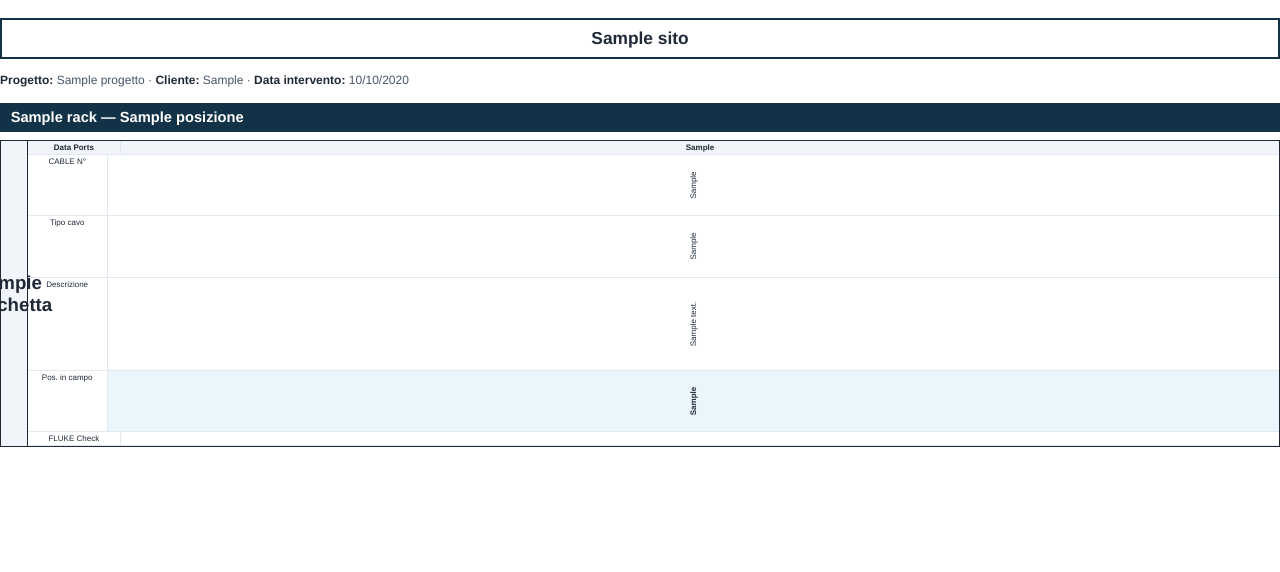
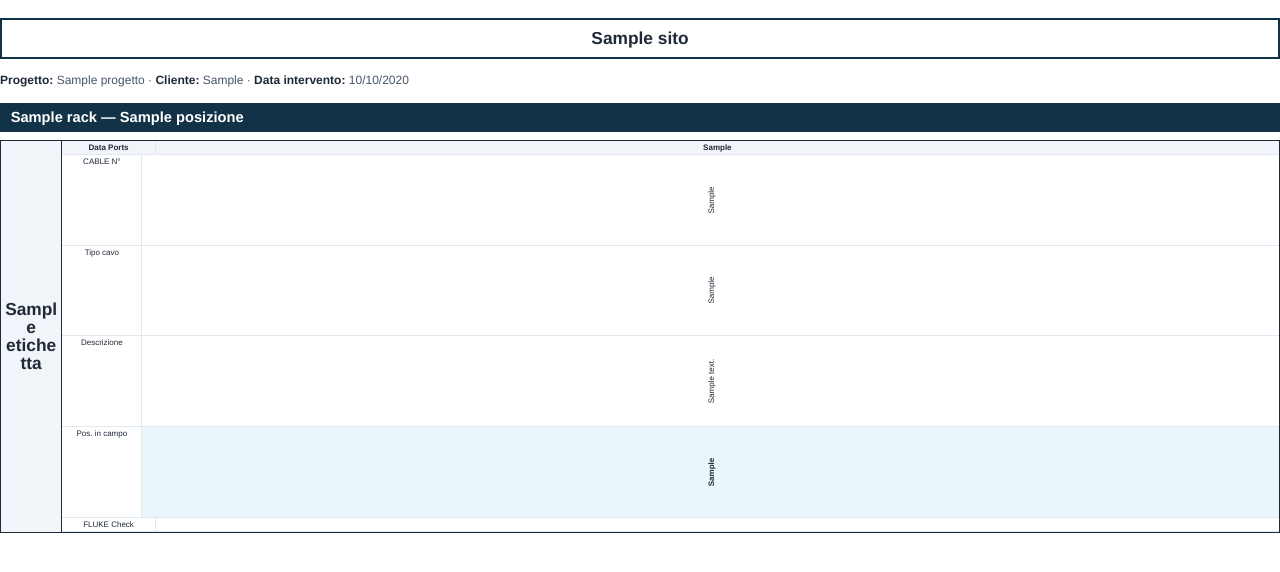
Before and after one commit to lomax73/FBORackReport, a Django app: template templates/cablaggio/report_pdf.html in a window 1280 px wide. Shown: the part 47-619 px from the top of the page. Run offline with Django 5.2, Linux system fonts and the light colour scheme; the template is opened without the code that fills it: most values are stand-ins (such as "Sample title", 1, 10 or a date in 2020).

Commit message:
Fix overflow testi verticali e etichetta pannello lunga nel PDF
Con dati reali i testi verticali lunghi (posizione in campo, descrizione)
venivano tagliati a metà parola perché la riga era troppo bassa; ora
hanno altezza uniforme di 68pt e troncano con ellissi invece di
sovrapporsi alle celle vicine. L'etichetta del pannello, se più lunga di
2 caratteri, usa un font più piccolo e va a capo dentro il riquadro
invece di traboccare sul margine della pagina.

Co-Authored-By: Claude Sonnet 5 <noreply@anthropic.com>

```diff
--- a/templates/cablaggio/report_pdf.html
+++ b/templates/cablaggio/report_pdf.html
@@ -55,10 +55,12 @@
 
     .panel { display: flex; margin-bottom: 8pt; border: 1px solid #1f2937; page-break-inside: avoid; }
     .panel-label {
-        width: 20pt; display: flex; align-items: center; justify-content: center;
-        font-size: 14pt; font-weight: bold; border-right: 1px solid #1f2937;
-        background: #f1f5f9;
+        width: auto; min-width: 18pt; max-width: 46pt; flex-shrink: 0;
+        display: flex; align-items: center; justify-content: center; text-align: center;
+        padding: 2pt 3pt; font-size: 13pt; font-weight: bold; border-right: 1px solid #1f2937;
+        background: #f1f5f9; overflow: hidden; word-break: break-word; line-height: 1.05;
     }
+    .panel-label.etichetta-lunga { font-size: 8pt; }
     .panel-grid { flex: 1; }
     .panel-row { display: flex; }
     .panel-row.head { background: #f1f5f9; font-weight: bold; }
@@ -67,22 +69,17 @@
         padding: 1.5pt 1pt; text-align: center; font-size: 6pt; overflow: hidden;
     }
     .cell:last-child { border-right: none; }
-    .cell-vert-row { height: 46pt; position: relative; }
+    .cell-vert-row { height: 68pt; position: relative; }
     .cell-vert {
         position: absolute; top: 50%; left: 50%;
-        white-space: nowrap;
-        transform: translate(-50%, -50%) rotate(-90deg);
-        font-size: 6pt;
-    }
-    .cell-desc-row { height: 70pt; position: relative; }
-    .cell-desc {
-        position: absolute; top: 50%; left: 50%;
-        white-space: nowrap;
+        width: 64pt;
+        white-space: nowrap; overflow: hidden; text-overflow: ellipsis;
+        text-align: center;
         transform: translate(-50%, -50%) rotate(-90deg);
         font-size: 6pt;
     }
     .cell-vuota { background: repeating-linear-gradient(45deg, #f8fafc, #f8fafc 4pt, #e2e8f0 4pt, #e2e8f0 5pt); }
-    .cell-zona { font-size: 6pt; font-weight: bold; background: #eaf6fc; }
+    .cell-zona { font-weight: bold; background: #eaf6fc; }
 
     .badge { display: inline-block; padding: 0.5pt 4pt; border-radius: 6pt; font-size: 6pt; font-weight: bold; color: #fff; }
     .badge-ok { background: #22c55e; }
@@ -116,7 +113,7 @@
 
     {% for e in entry.elementi %}
     <div class="panel">
-        <div class="panel-label">{{ e.elemento.etichetta }}</div>
+        <div class="panel-label{% if e.elemento.etichetta|length > 2 %} etichetta-lunga{% endif %}">{{ e.elemento.etichetta }}</div>
         <div class="panel-grid">
             <div class="panel-row head">
                 <div class="cell" style="flex:0 0 70pt;">Data Ports</div>
@@ -143,8 +140,8 @@
             <div class="panel-row">
                 <div class="cell" style="flex:0 0 60pt;">Descrizione</div>
                 {% for p in e.elemento.posizioni.all %}
-                <div class="cell cell-desc-row {% if p.non_cablata %}cell-vuota{% endif %}">
-                    {% if not p.non_cablata %}<div class="cell-desc">{{ p.descrizione }}</div>{% endif %}
+                <div class="cell cell-vert-row {% if p.non_cablata %}cell-vuota{% endif %}">
+                    {% if not p.non_cablata %}<div class="cell-vert">{{ p.descrizione }}</div>{% endif %}
                 </div>
                 {% endfor %}
             </div>
```
